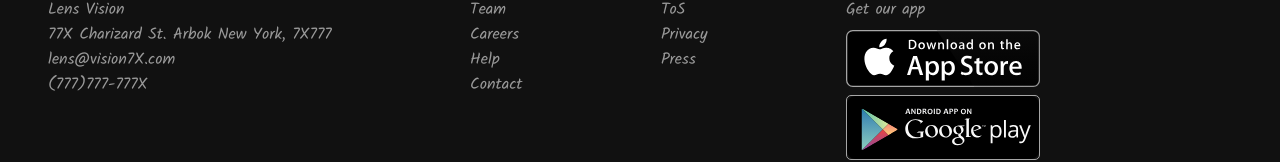
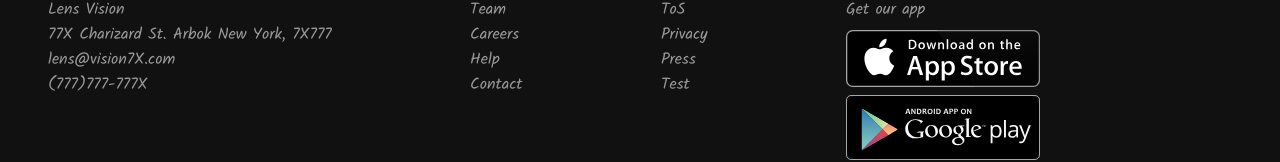
Before and after one commit to kennethlumalicay/restaurant-template, a React app: page / in a window 1280 px wide. Shown: the part 928-1090 px from the top of the page. Built offline with nearby package versions, Linux system fonts and the light colour scheme.

Commit message:
sw test fix

```diff
--- a/src/components/footer/Footer.js
+++ b/src/components/footer/Footer.js
@@ -25,6 +25,7 @@ class Footer extends Component {
             <Link to='/'>ToS</Link>
             <Link to='/'>Privacy</Link>
             <Link to='/'>Press</Link>
+            <Link to='/'>Test</Link>
           </div>
           <div className='get-app'>
             <span>Get our app</span>
```
